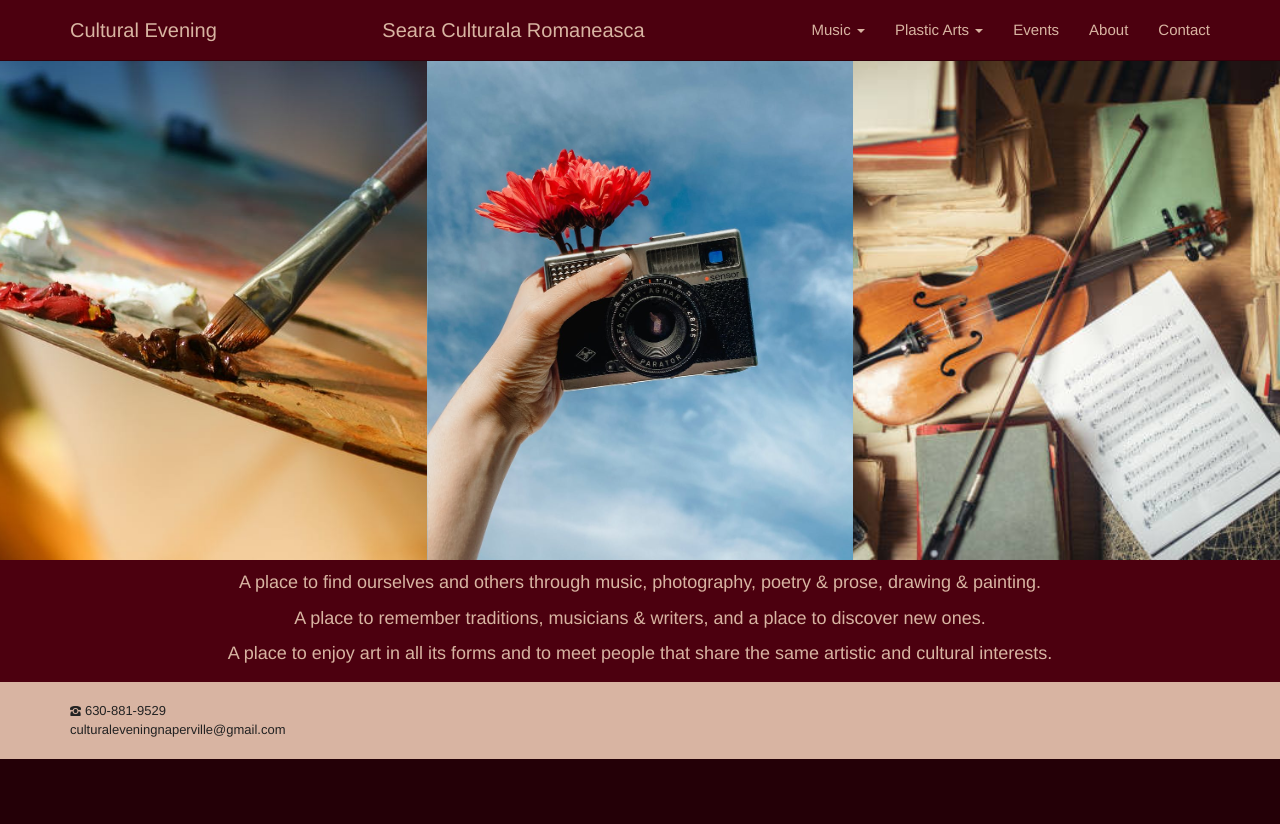
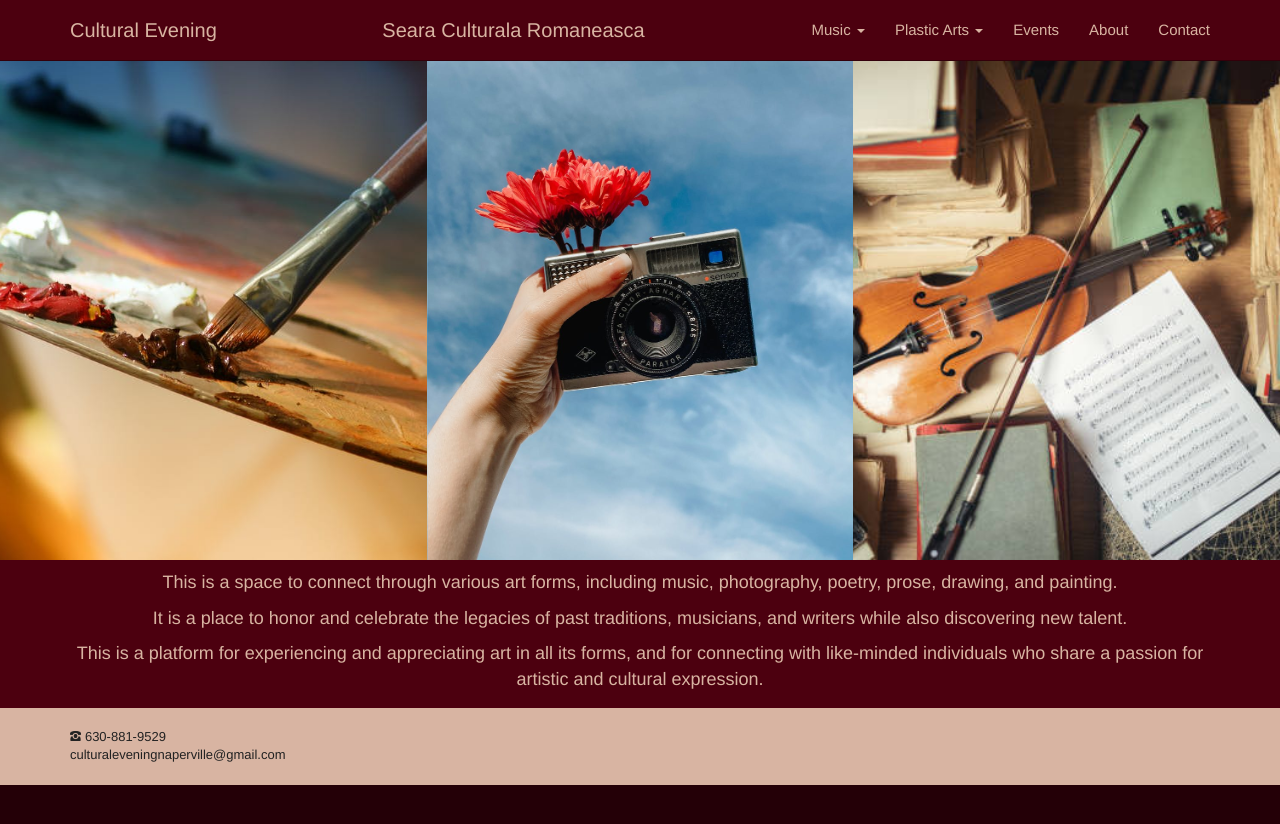
Before and after one commit to adrianth/culteve, a Jekyll site: the page built from en/index.html, in a window 1280 px wide. Shown: the top 824 px of the page. Built offline with Jekyll 4.4.1, drawn with Linux system fonts in a browser that asks for light colours.

Commit message:
modificari elevate cu chat

```diff
--- a/en/index.html
+++ b/en/index.html
@@ -17,11 +17,11 @@ permalink: /index.html
 <div style="background-color: #4C000F;">
     <div class="container">
         <div class="row">
-            <div class="col-sm-12" style="color: #D8B4A2; font-size: 18px; text-align: center">
+            <div class="col-sm-12" style="color: #D8B4A2; font-size: 18px; text-align: center;">
                 <div class="v-spacer-10"></div>
-                <p>A place to find ourselves and others through music, photography, poetry & prose, drawing & painting.</p>
-                <p>A place to remember traditions, musicians & writers, and a place to discover new ones.</p>
-                <p>A place to enjoy art in all its forms and to meet people that share the same artistic and cultural interests.</p>
+                <p>This is a space to connect through various art forms, including music, photography, poetry, prose, drawing, and painting.</p>
+                <p>It is a place to honor and celebrate the legacies of past traditions, musicians, and writers while also discovering new talent.</p>
+                <p>This is a platform for experiencing and appreciating art in all its forms, and for connecting with like-minded individuals who share a passion for artistic and cultural expression.</p>
                 <div class="v-spacer-5"></div>
             </div>
         </div>
```
